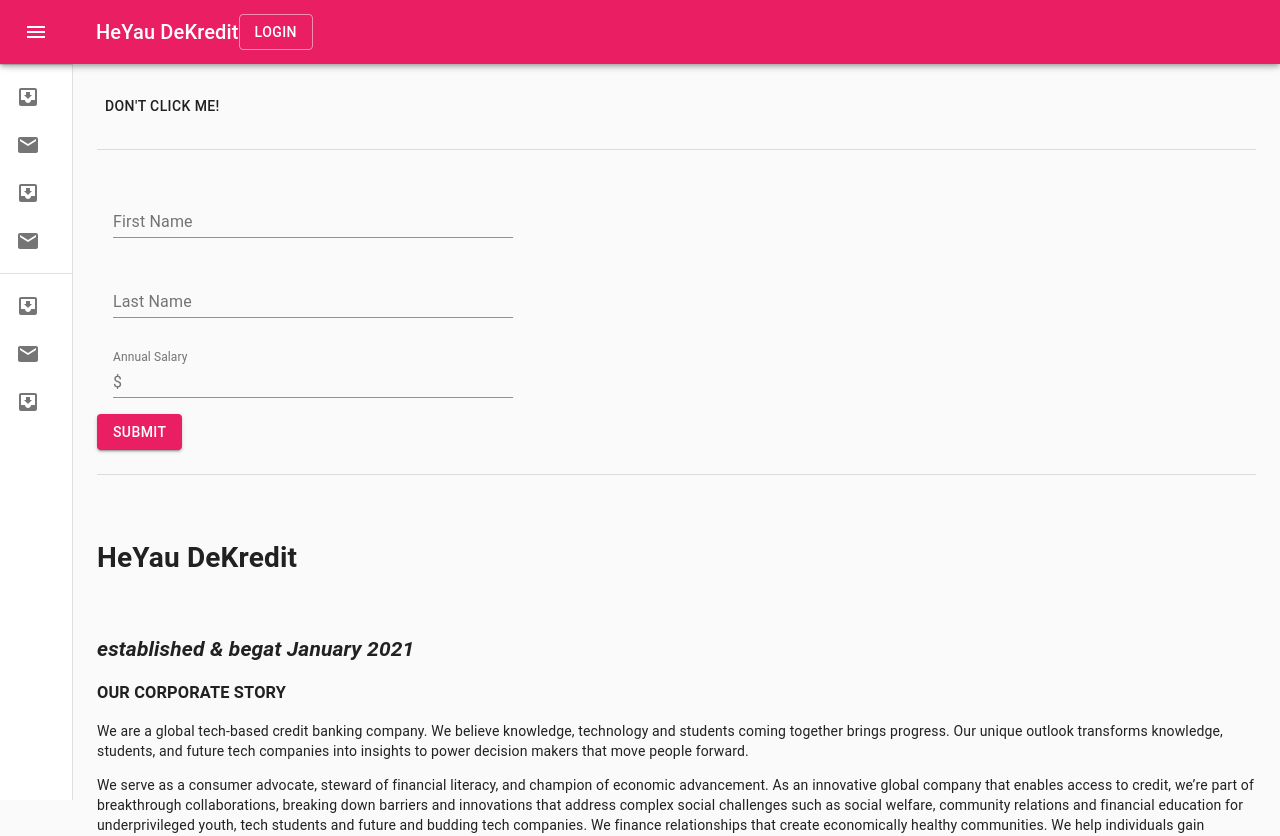
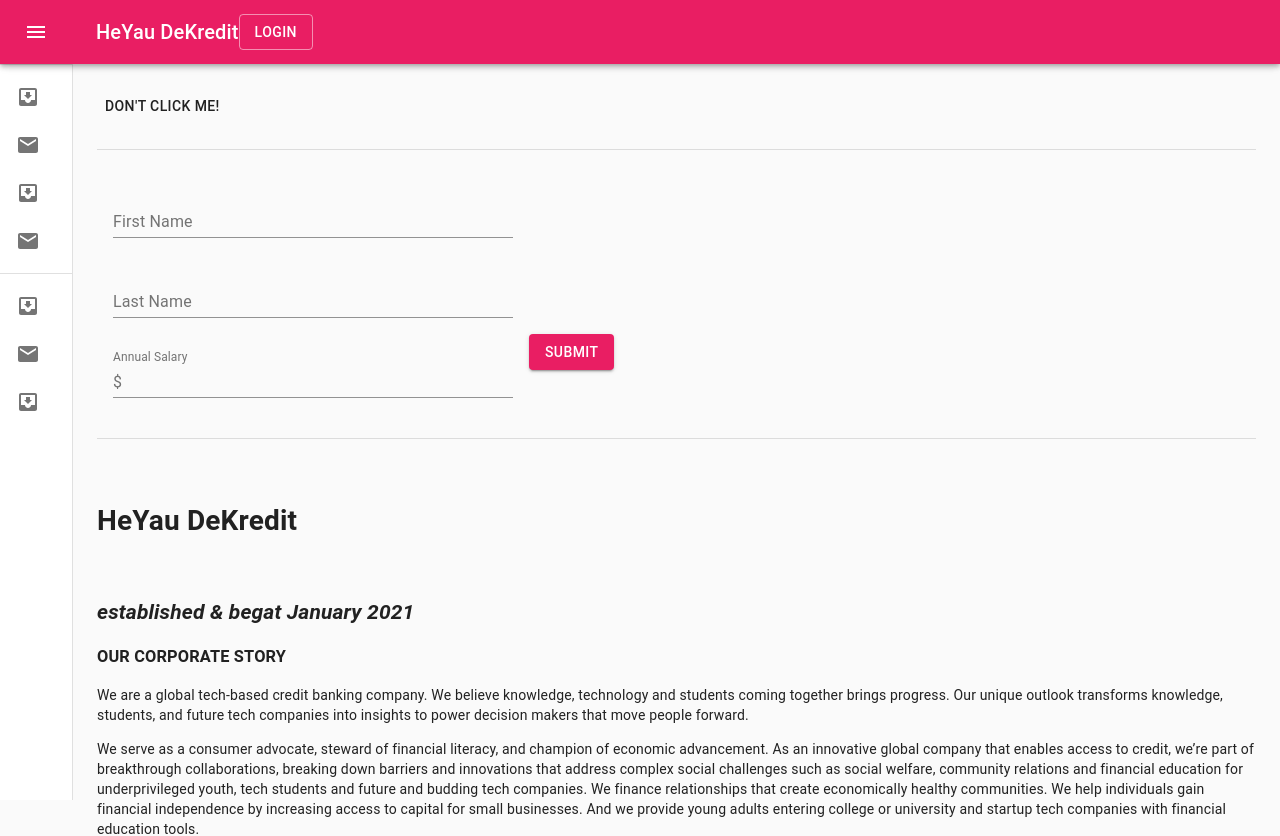
Before and after one commit to SuperArtisMickens/TTP7-CustomComponents, a React (Create React App) app: page / in a window 1280 px wide. Shown: the top 836 px of the page. Built offline with nearby package versions, Linux system fonts and the light colour scheme.

Commit message:
Moved button to SubmitButton

```diff
--- a/src/components/AppForm.js
+++ b/src/components/AppForm.js
@@ -3,6 +3,7 @@
 import clsx from 'clsx';
 import { makeStyles } from '@material-ui/core/styles';
 import InputAdornment from '@material-ui/core/InputAdornment';
+import SubmitButton from './SubmitButton';
 
 const useStyles = makeStyles((theme) => ({
     root: {
@@ -30,13 +31,9 @@
             startAdornment: <InputAdornment position="start">$</InputAdornment>,
           }}
         />
+
+        <SubmitButton />
         </form>
-    );
-}
-
-function SubmitButton () {
-    return (
-        <Button  variant='contained' color="primary">Submit</Button>
     );
 }
 
@@ -46,7 +43,6 @@
         return(
             <Grid item xs={3} lg={6}>
                 <Form />
-                <SubmitButton />
             </Grid>
         );
     }
--- a/src/components/SubmitButton.js
+++ b/src/components/SubmitButton.js
@@ -0,0 +1,13 @@
+import React from 'react';
+import { Button } from '@material-ui/core';
+
+class SubmitButton extends React.Component {
+
+    render() {
+        return(
+            <Button  variant='contained' color="primary">Submit</Button>
+        );
+    }
+}
+
+export default SubmitButton;
```
